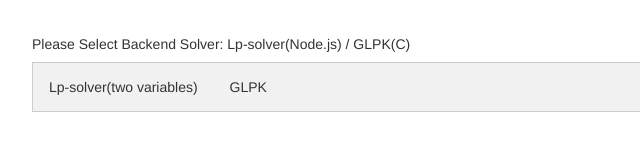
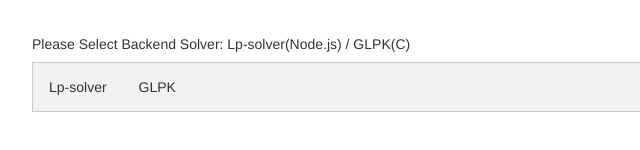
Before and after one commit to maddoxyuan1202/LinearProgram_Solver, a website: page frontend/public/index.html in a window 1280 px wide. Shown: the part 234-384 px from the top of the page, 148-788 px from the left. Drawn offline with nearby package versions, Linux system fonts and the light colour scheme.

Commit message:
update comment and readme

```diff
--- a/frontend/public/index.html
+++ b/frontend/public/index.html
@@ -71,7 +71,7 @@
 
       <h5 style="text-align: left;">Please Select Backend Solver: Lp-solver(Node.js) / GLPK(C)</h5>
       <div class="tab" style="margin-left: 200px;margin-inline-start: auto;">
-        <button class="tablinks" onclick="openLP(event, 'Lp-solver')">Lp-solver(two variables)</button>
+        <button class="tablinks" onclick="openLP(event, 'Lp-solver')">Lp-solver</button>
         <button class="tablinks" onclick="openLP(event, 'GLPK')">GLPK</button>
       </div>
       <div id="Lp-solver" class="tabcontent">
```
Also changed, not shown: README.md, screenshot1.png, screenshot2.png, screenshot3.png.
